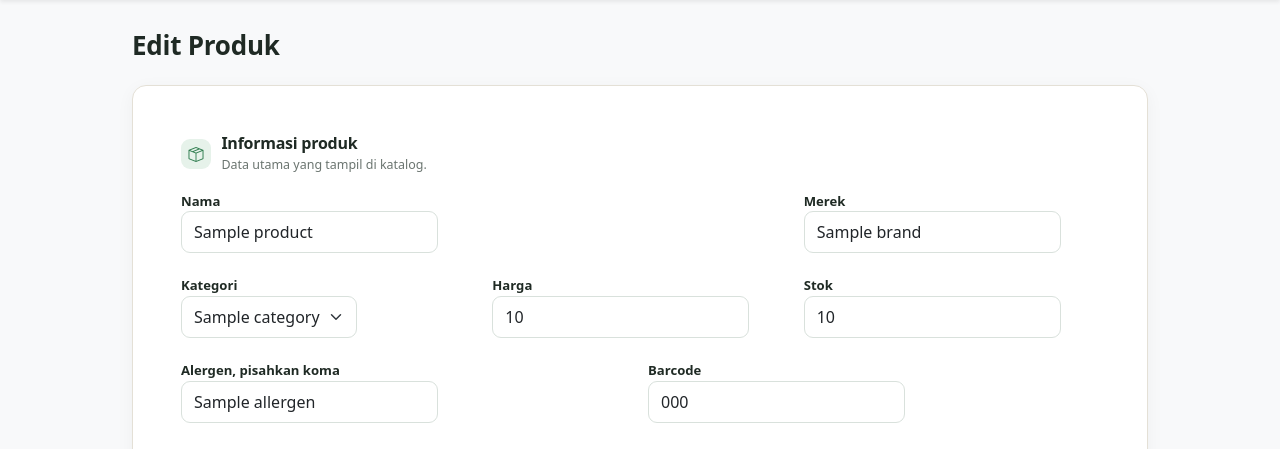
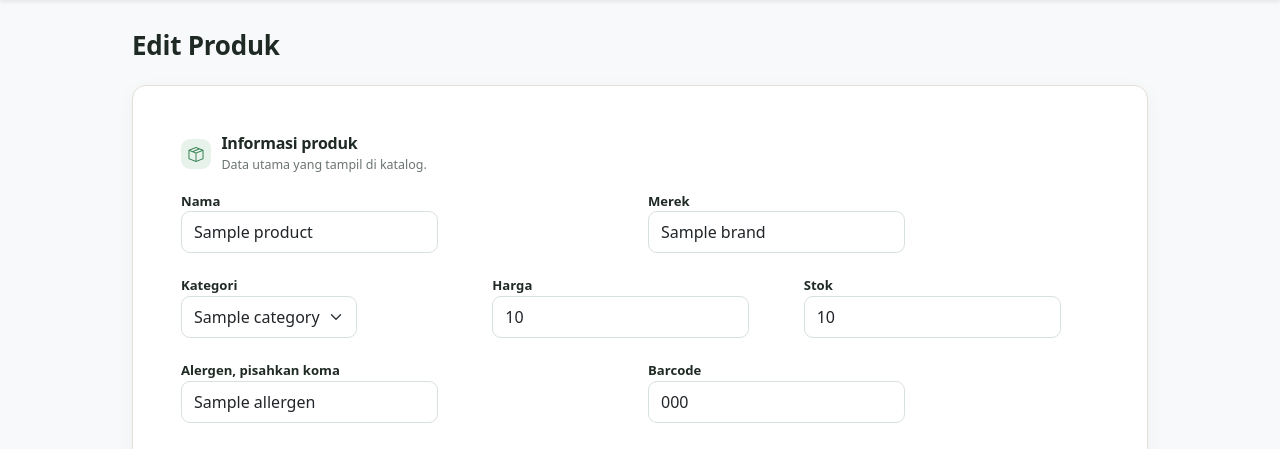
Before and after one commit to FellyTomboy/SmarCery, a Flask app: template python_app/templates/product_form.html in a window 1280 px wide. Shown: the part 56-505 px from the top of the page. Run offline with Flask 3, Linux system fonts and the light colour scheme; the template is opened without the code that fills it: most values are stand-ins (such as "Sample title", 1, 10 or a date in 2020); grey boxes marked "Sample" are stand-in pictures.

Commit message:
Balance product form field spacing

```diff
--- a/python_app/templates/product_form.html
+++ b/python_app/templates/product_form.html
@@ -8,8 +8,8 @@
 <form method="post" enctype="multipart/form-data" class="card product-editor border-0 shadow-sm p-4 p-md-5">
   <div class="editor-section-heading"><i class="bi bi-box-seam"></i><div><h2>Informasi produk</h2><p>Data utama yang tampil di katalog.</p></div></div>
   <div class="row g-3">
-    <div class="col-md-8"><label class="form-label">Nama<input class="form-control" name="name" required value="{{ product.name if editing else '' }}"></label></div>
-    <div class="col-md-4"><label class="form-label">Merek<input class="form-control" name="brand" value="{{ product.brand if editing else '' }}"></label></div>
+    <div class="col-md-6"><label class="form-label">Nama<input class="form-control" name="name" required value="{{ product.name if editing else '' }}"></label></div>
+    <div class="col-md-6"><label class="form-label">Merek<input class="form-control" name="brand" value="{{ product.brand if editing else '' }}"></label></div>
     <div class="col-md-4"><label class="form-label">Kategori<select class="form-select" name="category_id">{% for category in categories %}<option value="{{ category.id }}" {% if editing and product.category_id == category.id %}selected{% endif %}>{{ category.name }}</option>{% endfor %}</select></label></div>
     <div class="col-md-4"><label class="form-label">Harga<input class="form-control" type="number" name="price" step="0.01" value="{{ product.price if editing else 0 }}"></label></div>
     <div class="col-md-4"><label class="form-label">Stok<input class="form-control" type="number" name="stock" value="{{ product.stock if editing else 0 }}"></label></div>
```
